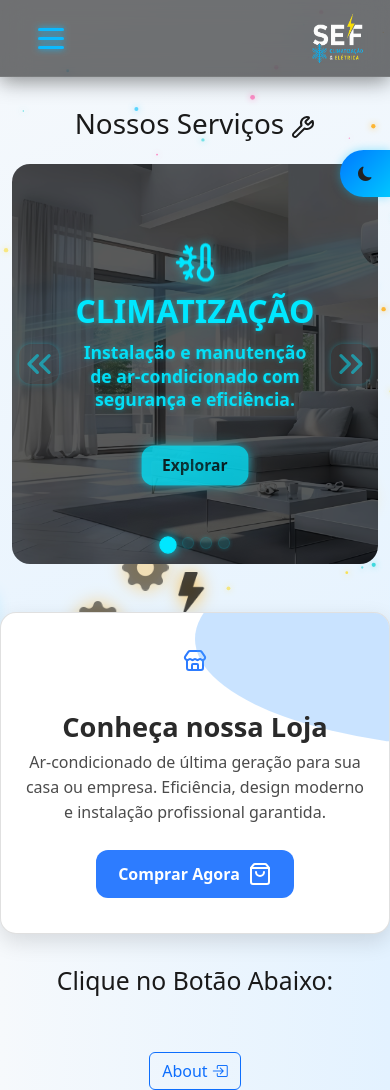
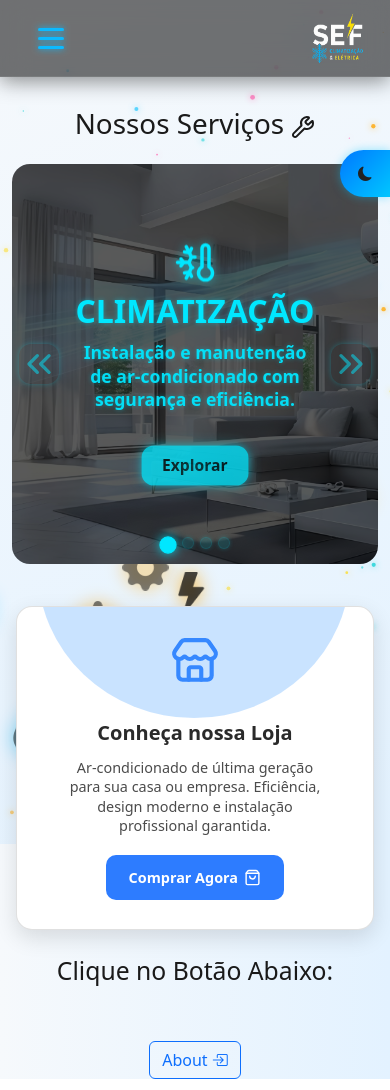
Before and after one commit to sfclimelet/siteemnextjs, a Next.js app: page / in a window 390 px wide. Built offline with nearby package versions, Linux system fonts and the light colour scheme.

Commit message:
Card para resolução de 575px (tela média).

```diff
--- a/styles/pages/home/sectionLojaSEF/SectionLojaSEF.css
+++ b/styles/pages/home/sectionLojaSEF/SectionLojaSEF.css
@@ -50,20 +50,6 @@
   cursor: pointer;
 }
 
-/* ========= RESPONSIVIDADE — BASE GERAL ========= */
-@media (min-width: 768px) {
-  .container-loja-card {
-    flex-direction: row;
-    align-items: center;
-    justify-content: space-between;
-  }
-  .card-top-area,
-  .loja-title,
-  .loja-descricao {
-    text-align: left;
-    align-items: flex-start;
-  }
-}
 .container-loja-card {
   background: #ffffff;
   border: 1px solid rgba(0, 0, 0, 0.12);
@@ -158,4 +144,46 @@
     width: 17px;
     height: 17px;
   }
+}
+@media (max-width: 575px) {
+  .container-loja-card {
+    width: 92%;
+    height: 50%;
+    padding: 1.8rem 1.4rem;
+    margin: 1.6rem auto;
+  }
+  .container-loja-card .card-top-area {
+    margin-bottom: 1.2rem;
+  }
+  .container-loja-card .card-top-area .card-top-icon svg {
+    width: 50px;
+    height: 50px;
+  }
+  .container-loja-card .card-top-area .card-curve {
+    width: 100%;
+    height: 450% !important;
+    top: -325%;
+    left: -0.4%;
+    z-index: 0;
+  }
+  .container-loja-card .loja-title {
+    font-size: 1.25rem;
+    margin-bottom: 0.8rem;
+  }
+  .container-loja-card .loja-descricao {
+    font-size: 0.9rem;
+    line-height: 1.35;
+    max-width: 270px;
+    margin: 0 auto 1.2rem auto;
+  }
+  .container-loja-card .btn-loja {
+    font-size: 0.9rem;
+    padding: 0.75rem 1.4rem;
+    border-radius: 10px;
+    gap: 0.4rem;
+  }
+  .container-loja-card .btn-loja svg {
+    width: 17px;
+    height: 17px;
+  }
 }/*# sourceMappingURL=SectionLojaSEF.css.map */
--- a/styles/pages/home/sectionLojaSEF/_layout-lojaSEF.scss
+++ b/styles/pages/home/sectionLojaSEF/_layout-lojaSEF.scss
@@ -53,21 +53,5 @@
         justify-content: center;
         cursor: pointer;
     }
-
-    /* ========= RESPONSIVIDADE — BASE GERAL ========= */
-    @media (min-width: 768px) {
-        #{$c-Loja} {
-            flex-direction: row;
-            align-items: center;
-            justify-content: space-between;
-        }
-
-        #{$lj-top},
-        #{$lj-title},
-        #{$lj-descri} {
-            text-align: left;
-            align-items: flex-start;
-        }
-    }
 }
 @include Layout-Loja-SEF();
--- a/styles/pages/home/sectionLojaSEF/_lojaSEF-mobiles.scss
+++ b/styles/pages/home/sectionLojaSEF/_lojaSEF-mobiles.scss
@@ -45,6 +45,55 @@
 
 }
 
+@mixin LojaSEF-mobile-575PX(){
+    #{$c-Loja}{
+        width: 92%;
+        height: 50%;
+        padding: 1.8rem 1.4rem;
+        margin: 1.6rem auto;
+        #{$lj-top}{
+            margin-bottom: 1.2rem;
+            #{$lj-top-icon} svg{
+                width: 50px;
+                height: 50px;
+            }
+            #{$lj-curve}{
+                width: 100%;
+                height: 450% !important;
+                top: -325%;
+                left: -0.4%;
+                z-index: 0;
+            }
+        }
+        #{$lj-title}{
+            font-size: 1.25rem;
+            margin-bottom: 0.8rem;
+        }
+        #{$lj-descri}{
+            font-size: 0.9rem;
+            line-height: 1.35;
+            max-width: 270px;
+            margin: 0 auto 1.2rem auto;
+        }
+        #{$lj-btn}{
+            font-size: 0.9rem;
+            padding: 0.75rem 1.4rem;
+            border-radius: 10px;
+            gap: 0.4rem;
+
+            svg{
+                width: 17px;
+                height: 17px;
+            }
+        }
+    }
+
+}
+
 @media (max-width: 375px){
     @include LojaSEF-mobile-375PX();
 }
+
+@media (max-width: 575px){
+    @include LojaSEF-mobile-575PX();
+}
```
Also changed, not shown: 1 other file (tests, documents, lock files or other folders).
